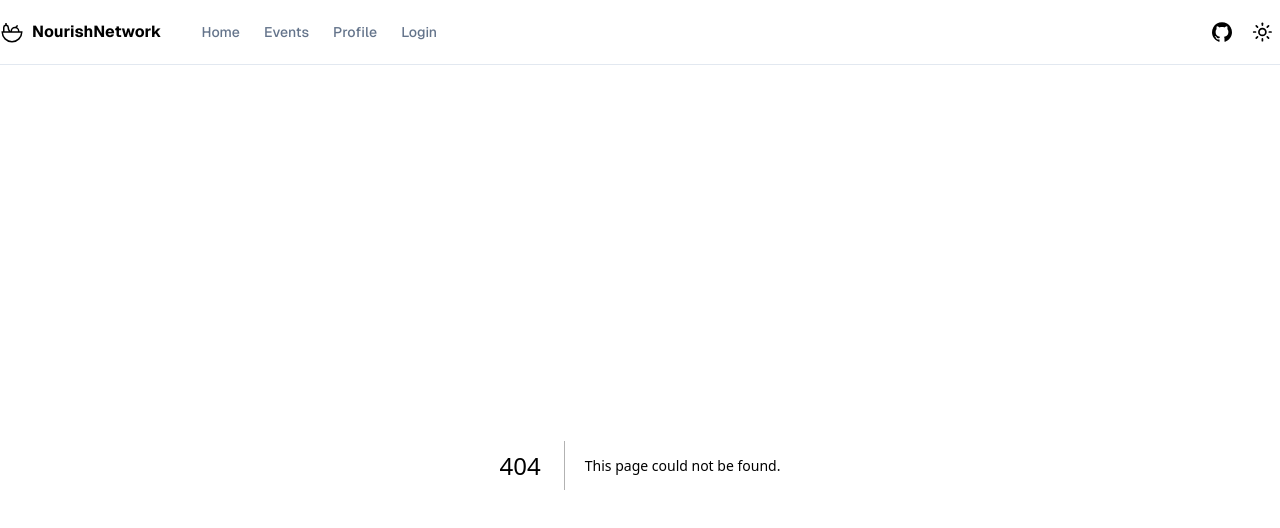
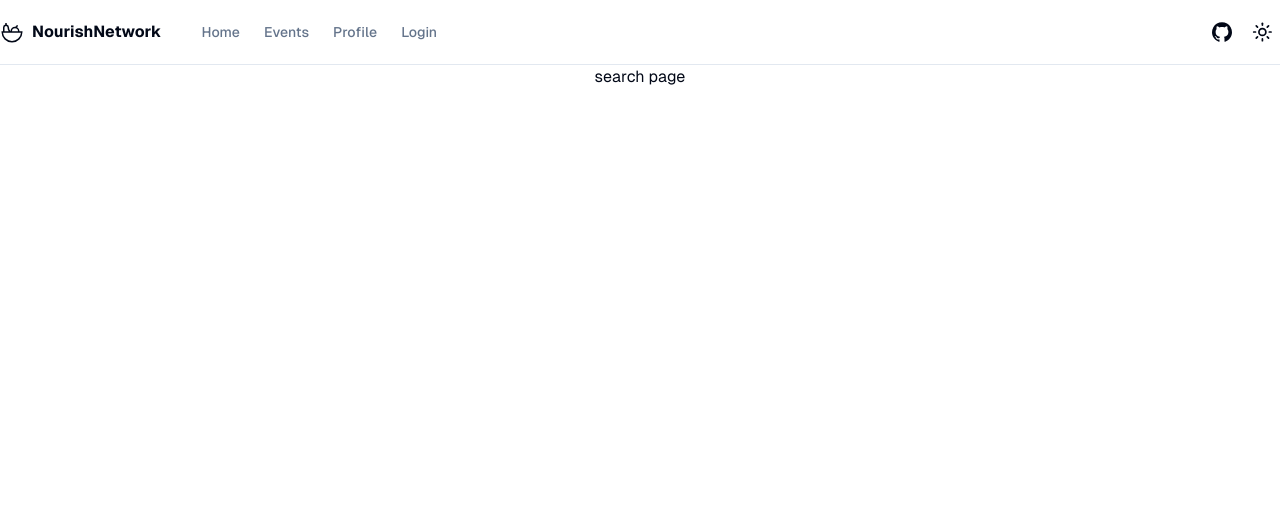
Before and after one commit to joemackle/nourish-network, a Next.js app: page /search in a window 1280 px wide. Before the commit this address had no page. Shown: the top 528 px of the page. Built offline with nearby package versions, Linux system fonts and the light colour scheme.

Commit message:
create search page

```diff
--- a/src/app/events/page.tsx
+++ /dev/null
@@ -1,7 +0,0 @@
-export default function Events() {
-  return (
-    <>
-      <h1> Events </h1>
-    </>
-  );
-}
--- /dev/null
+++ b/src/app/search/page.tsx
@@ -0,0 +1,3 @@
+export default function Page() {
+  return <h1>search page</h1>;
+}
```
Also changed, not shown: 1 other file (tests, documents, lock files or other folders).
